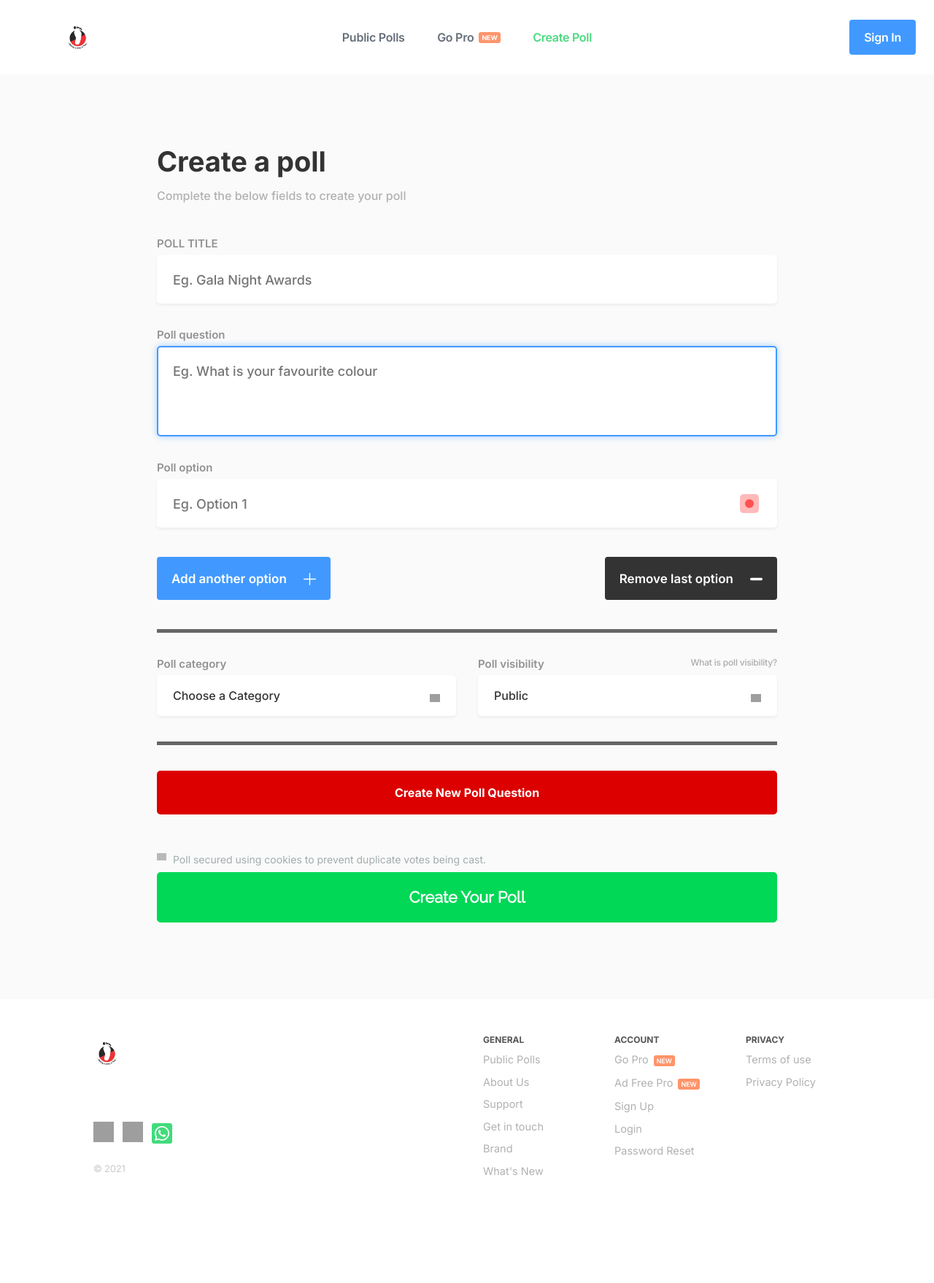
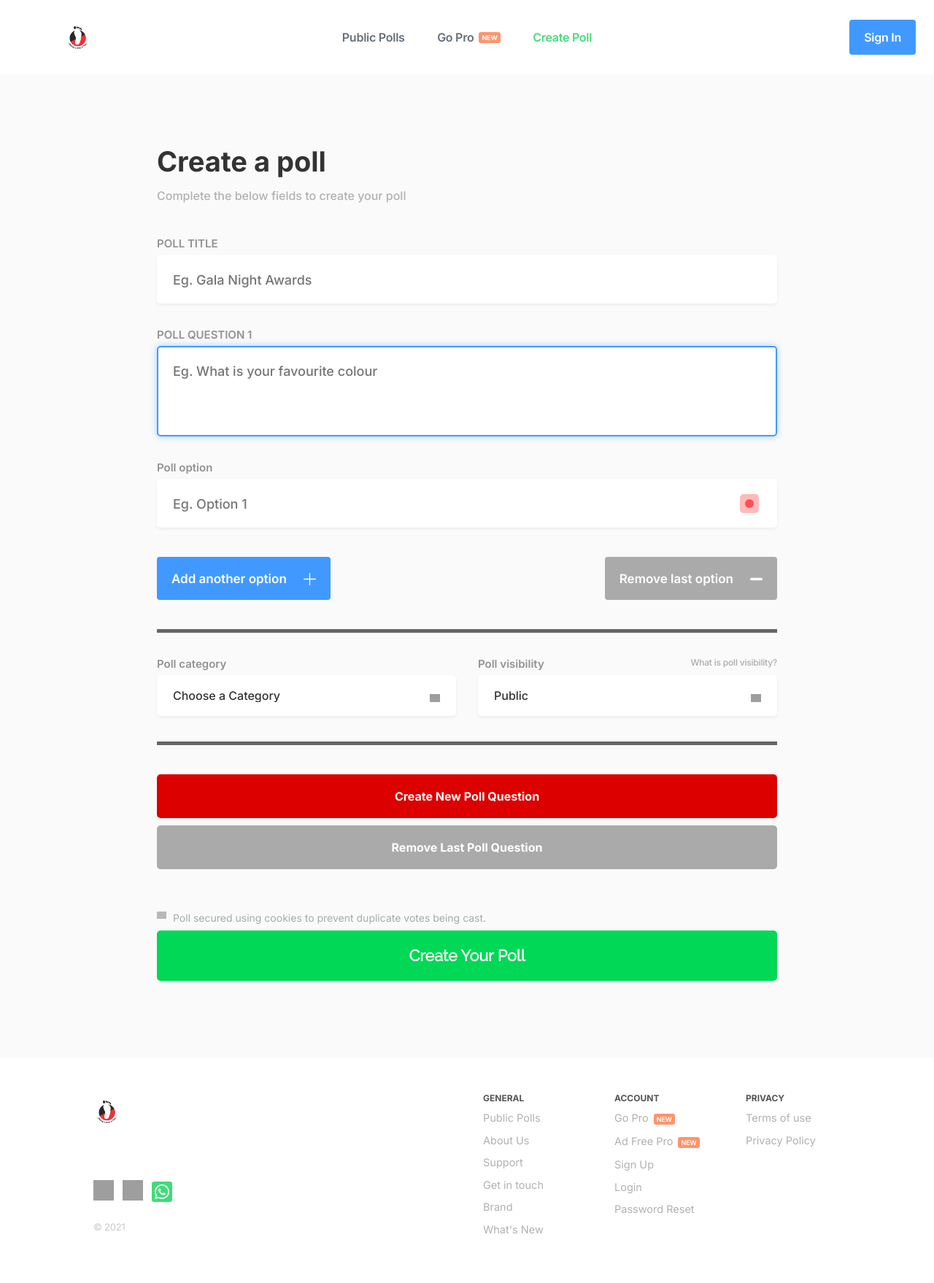
Before and after one commit to KramStyles/Pace_Polls, a Flask app: page / in a window 1280 px wide. Shown: the whole page at 73% size. Before the commit the page ends 1610 px from the top, so only its background shows below. Run offline with Flask 2, Linux system fonts and the light colour scheme; some libraries are stand-ins or nearby versions; grey boxes are pictures that could not be loaded.

Commit message:
finally got forms to sync

```diff
--- a/static/site/css/style.css
+++ b/static/site/css/style.css
@@ -3,28 +3,32 @@
 }
 .form-wrapper form .input-group a.remove-field-button{
     float: right ;
-    background-color: #333333 ;
+    background-color: #aaaaaa;
     background-image: url('/static/site/svg/minus.svg');
 }
-.add-new-poll, .create-poll-button{
+.add-new-poll, .create-poll-button, .remove-last-poll{
     border-radius: 5px;
     background-color: #dc0000;
     color: white;
     font-weight: bold;
     width: 100%;
     padding: 22px;
+    margin: 5px 0;
     display: inline-block;
     text-align: center;
     transition: 0.5s ease all;
 }
-.add-new-poll:hover{
+.remove-last-poll{
+    background-color: #aaa;
+    color: white;
+}
+.add-new-poll:hover, .remove-last-poll:hover{
     background-color: #720000;
     color: white;
 }
 .create-poll-button{
     background-color: #00D856;
     border: none;
-    margin: 5px 0;
     cursor: pointer;
     text-transform: capitalize;
     font-size: 1.35em;
--- a/templates/index.html
+++ b/templates/index.html
@@ -19,9 +19,9 @@
                         </div>
                     </div>
 
-                    <div class="new-form">
+                    <div class="new-form" id="form_1">
                         <div class="input-group">
-                            <label for="poll-question">Poll question</label>
+                            <label for="poll-question">POLL QUESTION 1</label>
                             <textarea placeholder="Eg. What is your favourite colour" id="poll_question" name="poll_question_1" tabindex="1" data-msg="You need to enter a poll question" autofocus
                                       required></textarea>
                         </div>
@@ -50,7 +50,7 @@
                         </div>
                         <div class="form-divide"></div>
                     </div>
-{#                    <div class="new-form"><div class="input-group"><label for="poll-question">Poll question</label><textarea placeholder="Eg. What is your favourite colour" id="poll_question" name="poll_question_1" tabindex="1" data-msg="You need to enter a poll question" autofocus required></textarea></div><div class="poll-options"><div class="input-group" data-id='1'><label for="poll_option_1">Poll option</label><div class="input-group-field"><input type="text" name="poll_option_1" id="poll_option_1" placeholder="Eg. Option 1" tabindex="2" data-msg="You need to enter a minimum of 2 options" required/><div class="poll-option-group"><div class="poll-colour-dropdown-wrapper"><a href="#" id="colour-block-button" class="colour-option-button-one red" title="Choose a colour for your poll option"><span></span></a></div></div></div><input type="text" value="red" class="colour_input" name="colour_option_1" id="colour_option_1" readonly/></div></div><div class="input-group"><a href="#" class="new-field-button" title="Add another option to your poll">Add another option</a><a href="#" class="remove-field-button" title="Add another option to your poll">Remove last option</a><p class="max-option-notice">I believe 15 Options are already too much.</p></div><div class="form-divide"></div></div>#}
+{#                    <div class='new-form'><div class='input-group'><label for='poll-question'>Poll question</label><textarea placeholder='Eg. What is your favourite colour' id='poll_question' name='poll_question_1' tabindex='1' data-msg='You need to enter a poll question' autofocus required></textarea></div><div class='poll-options'><div class='input-group' data-id='1'><label for='poll_option_1'>Poll option</label><div class='input-group-field'><input type='text' name='poll_option_1' id='poll_option_1' placeholder='Eg. Option 1' tabindex='2' data-msg='You need to enter a minimum of 2 options' required/><div class='poll-option-group'><div class='poll-colour-dropdown-wrapper'><a href='#' id='colour-block-button' class='colour-option-button-one red' title='Choose a colour for your poll option'><span></span></a></div></div></div><input type='text' value='red' class='colour_input' name='colour_option_1' id='colour_option_1' readonly/></div></div><div class='input-group'><a href='#' class='new-field-button' title='Add another option to your poll'>Add another option</a><a href='#' class='remove-field-button' title='Add another option to your poll'>Remove last option</a><p class='max-option-notice'>I believe 15 Options are already too much.</p></div><div class='form-divide'></div></div>#}
 
 
                     <div class="input-group split-field-left full-width-select">
@@ -100,6 +100,9 @@
                 </form>
                 <div class="input-group">
                     <a href="#" class="add-new-poll" title="Add another poll question">Create New Poll Question</a>
+                </div>
+                <div class="input-group">
+                    <a href="#" class="remove-last-poll" title="Remove the last poll question">Remove Last Poll Question</a>
                 </div>
                 <div class="form-divide"></div>
                 <div class="poll-secured">
--- a/templates/site-layout/layout.html
+++ b/templates/site-layout/layout.html
@@ -212,23 +212,39 @@
 
 
         });
+        var form_id = 1;
         $(document).on('click', '.add-new-poll', function (e) {
             e.preventDefault();
 
+            form_id++;
             var html = "<div class='input-group' data-id='" + count + "'><label for='poll_option_" + count + "'>Poll option</label><div class='input-group-field'><input type='text' name='poll_option_" + count + "' id='poll_option_" + count + "'  placeholder='Eg. Option " + count + "' tabindex='" + tab_count + "''/><div class='poll-option-group'><div class='poll-colour-dropdown-wrapper'><a href='#' id='colour-block-button' class='" + colours_list[colour_count] + "'><span></span></a></div></div></div><input type='text' value='" + colours_list[colour_count] + "' class='colour_input' name='colour_option_" + count + "' id='colour_option_" + count + "' readonly/></div>";
-            $(".poll-options .input-group:last").after(html);
+            var html = `<div class='new-form' id='form_${form_id}'><div class='input-group'><label for='form_${form_id}_poll-question'>POLL QUESTION ${form_id}</label><textarea placeholder='Eg. What is your favourite colour' id='form_${form_id}_poll_question' name='form_${form_id}_poll_question_1' tabindex='1' data-msg='You need to enter a poll question' autofocus required></textarea></div><div class='poll-options'><div class='input-group' data-id='1'><label for='form_${form_id}_poll_option_1'>Poll option</label><div class='input-group-field'><input type='text' name='form_${form_id}_poll_option_1' id='form_${form_id}_poll_option_1' placeholder='Eg. Option ' tabindex='2' data-msg='You need to enter a minimum of 2 options' required/><div class='poll-option-group'><div class='poll-colour-dropdown-wrapper'><a href='#' id='colour-block-button' class='colour-option-button-one red' title='Choose a colour for your poll option'><span></span></a></div></div></div><input type='text' value='red' class='colour_input' name='form_${form_id}_colour_option_1' id='form_${form_id}_colour_option_1' readonly/></div></div><div class='input-group'><a href='#' class='new-field-button' title='Add another option to your poll'>Add another option</a><a href='#' class='remove-field-button' title='Add another option to your poll'>Remove last option</a><p class='max-option-notice'>I believe 15 Options are already too much.</p></div><div class='form-divide'></div></div>`;
 
-            $("#poll_option_" + count).focus();
-            $("#scroll-point").scrollIntoView();
-            colour_count = (colour_count + 1) % colours_list.length;
-            tab_count = (tab_count + 1);
-            count++;
-            if (count == 16) {
-                $(".new-field-button").hide();
-                $(".max-option-notice").show();
+            {#$("#poll_option_" + count).focus();#}
+            {#$("#scroll-point").scrollIntoView();#}
+            {#colour_count = (colour_count + 1) % colours_list.length;#}
+            {#tab_count = (tab_count + 1);#}
+            $(".new-form:last").after(html);
+            if (form_id == 5) {
+                $(".add-new-poll").hide();
+                alert('Enough Questions for one Poll')
             }
 
         });
+        $(document).on('click', '.remove-last-poll', function (e) {
+            e.preventDefault();
+            $('.add-new-poll').show();
+            if (confirm('Are you sure you want to delete the last poll?')){
+                console.log(form_id);
+                if(form_id > 1){
+                    $(".new-form:last").remove();
+                    form_id--;
+                }
+                else{
+                    alert('You cannot delete the only poll question')
+                }
+            }
+        })
         $(document).on('click', '.remove-field-button', function (e) {
             e.preventDefault();
             if (count < 3) {
```
